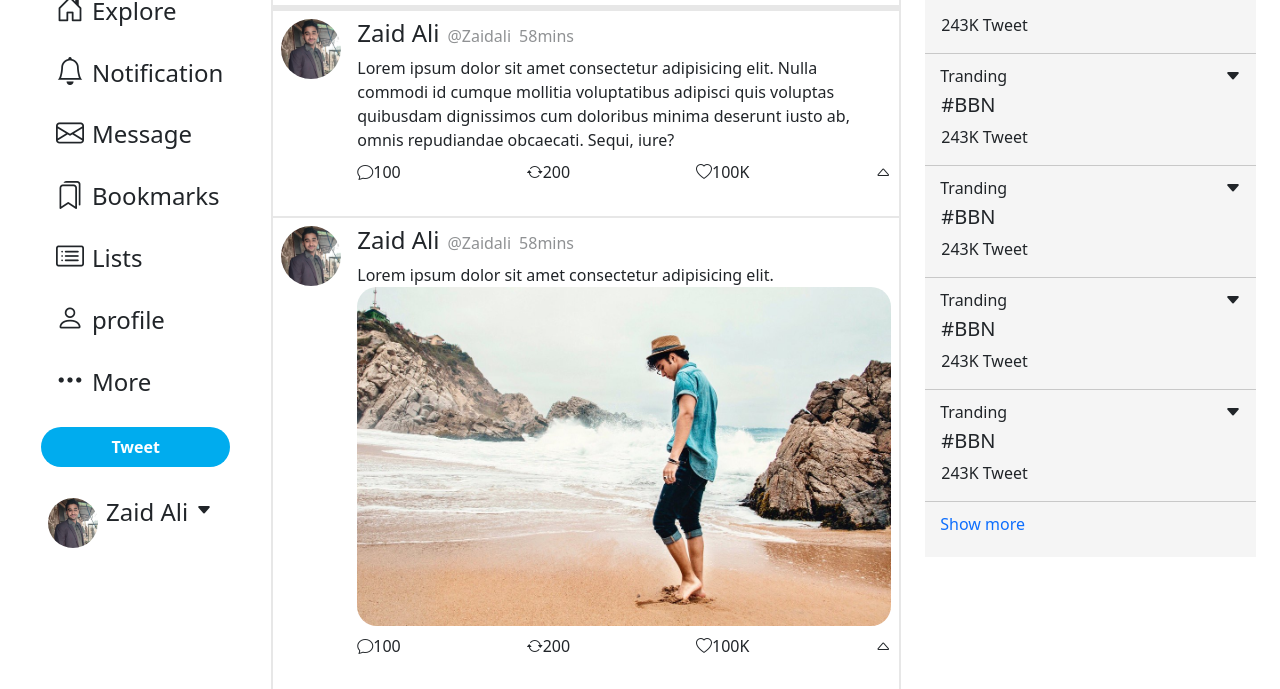
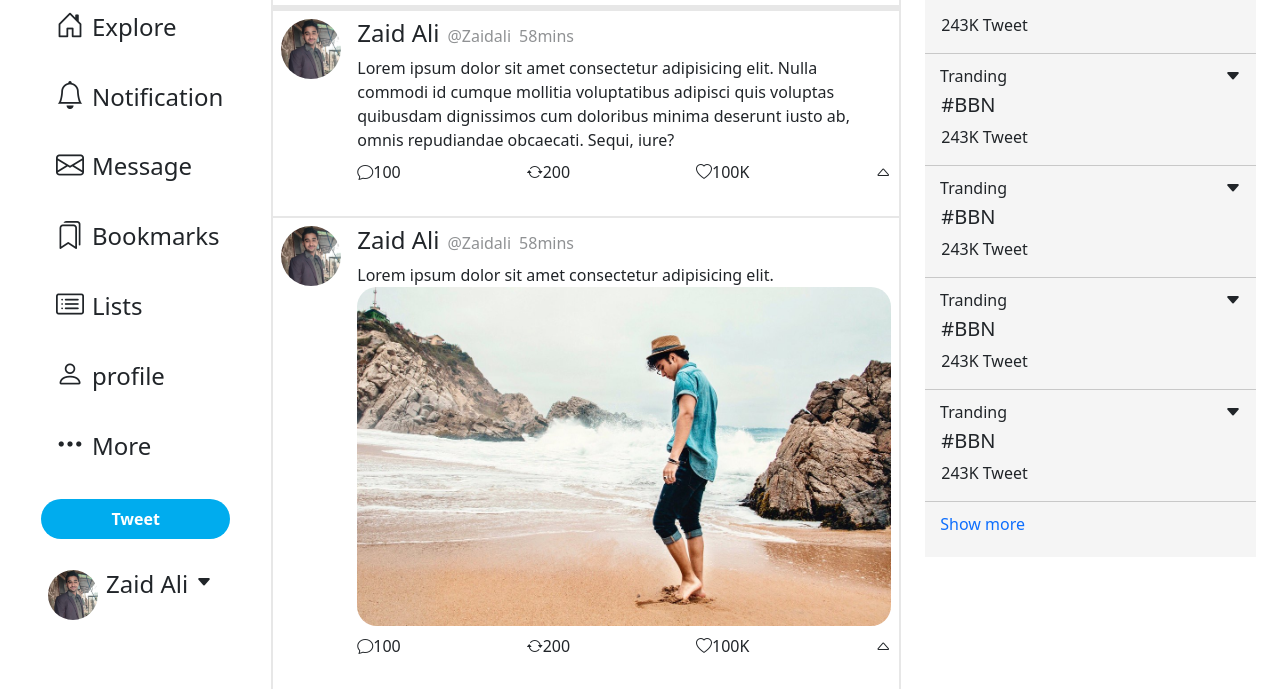
Before and after one commit to ZaidAli60/Twitter-App, a plain HTML site: page index.html in a window 1280 px wide. Shown: the part 180-869 px from the top of the page. Drawn offline with nearby package versions, Linux system fonts and the light colour scheme.

Commit message:
left&rigth bar fixed

```diff
--- a/index.html
+++ b/index.html
@@ -17,35 +17,35 @@
             <div>
             <i class="bi bi-twitter twiter"></i>
             </div>
-            <div class="icon1 px-5 my-3  ">
+            <div class="icon1 px-5 my-4 ">
                 <i class="bi bi-house-door fs-3 mx-2"></i>
                 <h4>Home</h4>
             </div>
-            <div class="icon2 px-5 my-3">
+            <div class="icon2 px-5 my-4 ">
                 <i class="bi bi-house-door fs-3 mx-2"></i>
                 <h4>Explore</h4>
             </div>
-            <div class="icon2 px-5 my-3">
+            <div class="icon2 px-5 my-4 ">
                 <i class="bi bi-bell fs-3 mx-2"></i>
                 <h4>Notification</h4>
             </div>
-            <div class="icon2 px-5 my-3">
+            <div class="icon2 px-5 my-4 ">
                 <i class="bi bi-envelope fs-3 mx-2"></i>
                 <h4>Message</h4>
             </div>
-            <div class="icon2 px-5 my-3">
+            <div class="icon2 px-5 my-4 ">
                 <i class="bi bi-bookmarks fs-3 mx-2"></i>
                 <h4>Bookmarks</h4>
             </div>
-            <div class="icon2 px-5 my-3">
+            <div class="icon2 px-5 my-4 ">
                 <i class="bi bi-card-list fs-3 mx-2"></i>
                 <h4>Lists</h4>
             </div>
-            <div class="icon2 px-5 my-3">
+            <div class="icon2 px-5 my-4  ">
                 <i class="bi bi-person fs-3 mx-2"></i>
                 <h4>profile</h4>
             </div>
-            <div class="icon2 px-5 my-3">
+            <div class="icon2 px-5 my-4 ">
                 <i class="bi bi-three-dots fs-3 mx-2"></i>
                 <h4>More</h4>
             </div>
--- a/style.css
+++ b/style.css
@@ -15,6 +15,7 @@
     flex-basis: 20%;
 
     position: sticky;
+    top: 0px;
     align-self: flex-start;
 
 }
@@ -32,12 +33,18 @@ div > .twiter{
     align-items: baseline;
     color: #00ACEE;
     cursor: pointer;
+
+
 }
 .icon2{
     display: flex;
     align-items: baseline;
     cursor: pointer;
+
+
+
 }
+
 button{
    padding-top: 8px;
    padding-bottom: 8px;
@@ -160,7 +167,8 @@ button{
 
 .rightBar{
     flex-basis: 30%;
-
+    position: sticky;
+    top: 0px;
 
     align-self: flex-start;
 }
```
